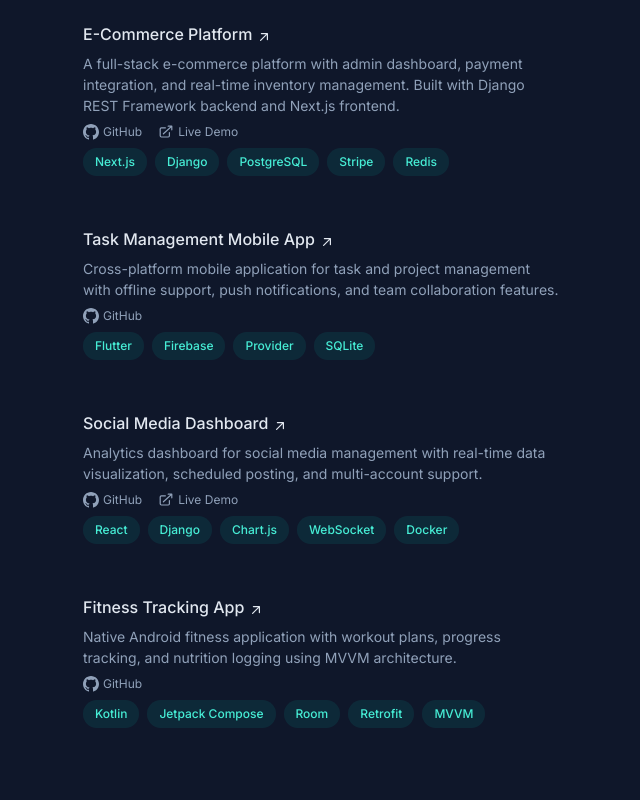
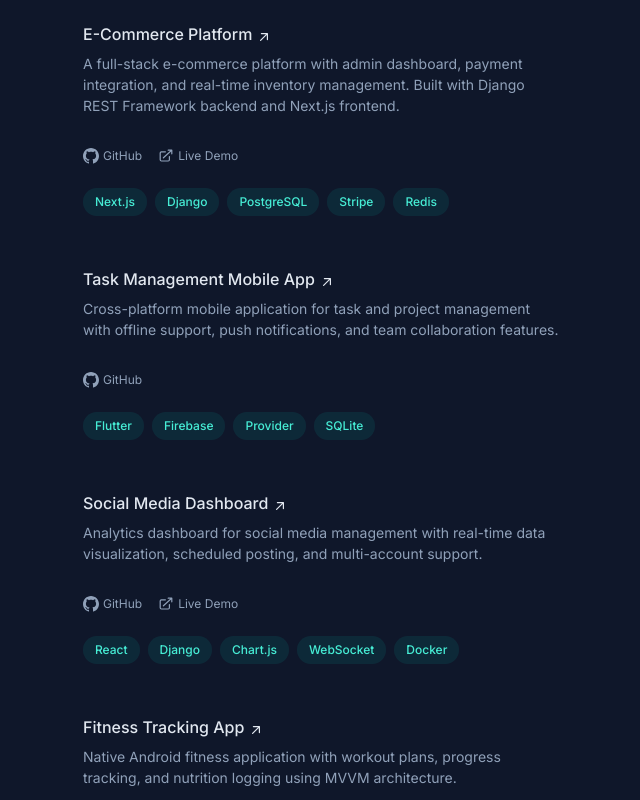
Before and after one commit to Rahim10020/freelance_portfolio, a Next.js app: page / in a window 1280 px wide. Shown: the part 1800-2600 px from the top of the page, without its empty margins (561-1201 px from the left). Built offline with nearby package versions, Linux system fonts and the light colour scheme.

Commit message:
modifs et gestion des espacements

```diff
--- a/src/components/ui/ExperienceCard.tsx
+++ b/src/components/ui/ExperienceCard.tsx
@@ -60,5 +60,5 @@
         </div>
     );
 
-    return <li className="mb-12">{content}</li>;
+    return <li className="mb-12 hover:cursor-pointer">{content}</li>;
 }
--- a/src/components/ui/ProjectCard.tsx
+++ b/src/components/ui/ProjectCard.tsx
@@ -56,7 +56,7 @@
                 </h3>
                 <p className="mt-2 text-sm leading-normal text-slate-400">{project.description}</p>
                 {(project.links.github || project.links.live) && (
-                    <div className="mt-2 flex gap-4 text-xs">
+                    <div className="mt-8 flex gap-4 text-xs">
                         {project.links.github && (
                             <a
                                 href={project.links.github}
@@ -94,7 +94,7 @@
                         )}
                     </div>
                 )}
-                <ul className="mt-2 flex flex-wrap gap-2">
+                <ul className="mt-6 flex flex-wrap gap-2">
                     {project.technologies.map((tech) => (
                         <li key={tech}>
                             <div className="flex items-center rounded-full bg-teal-400/10 px-3 py-1 text-xs font-medium leading-5 text-teal-300">
@@ -107,5 +107,5 @@
         </div>
     );
 
-    return <li className="mb-12">{content}</li>;
+    return <li className="mb-12 hover:cursor-pointer">{content}</li>;
 }
```
